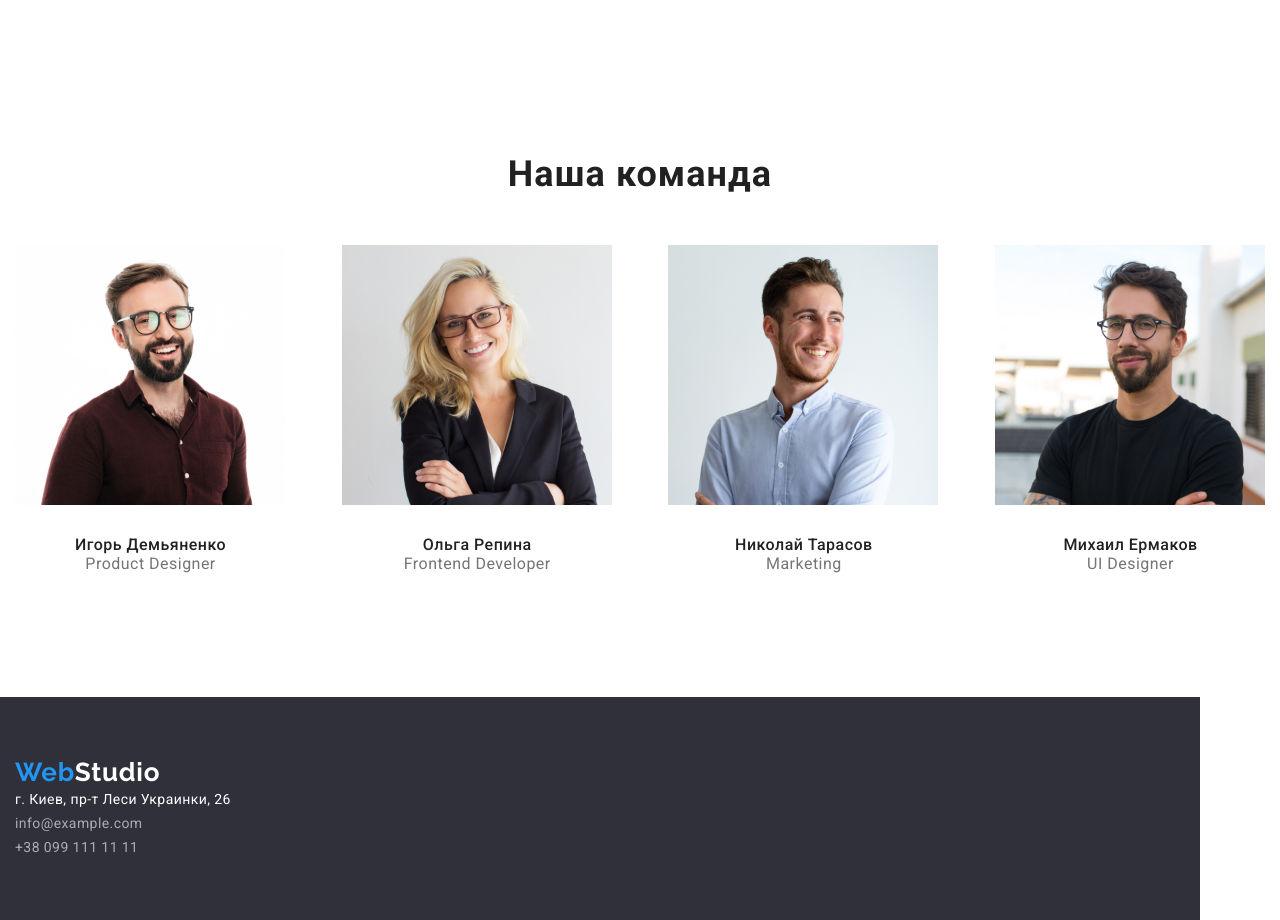
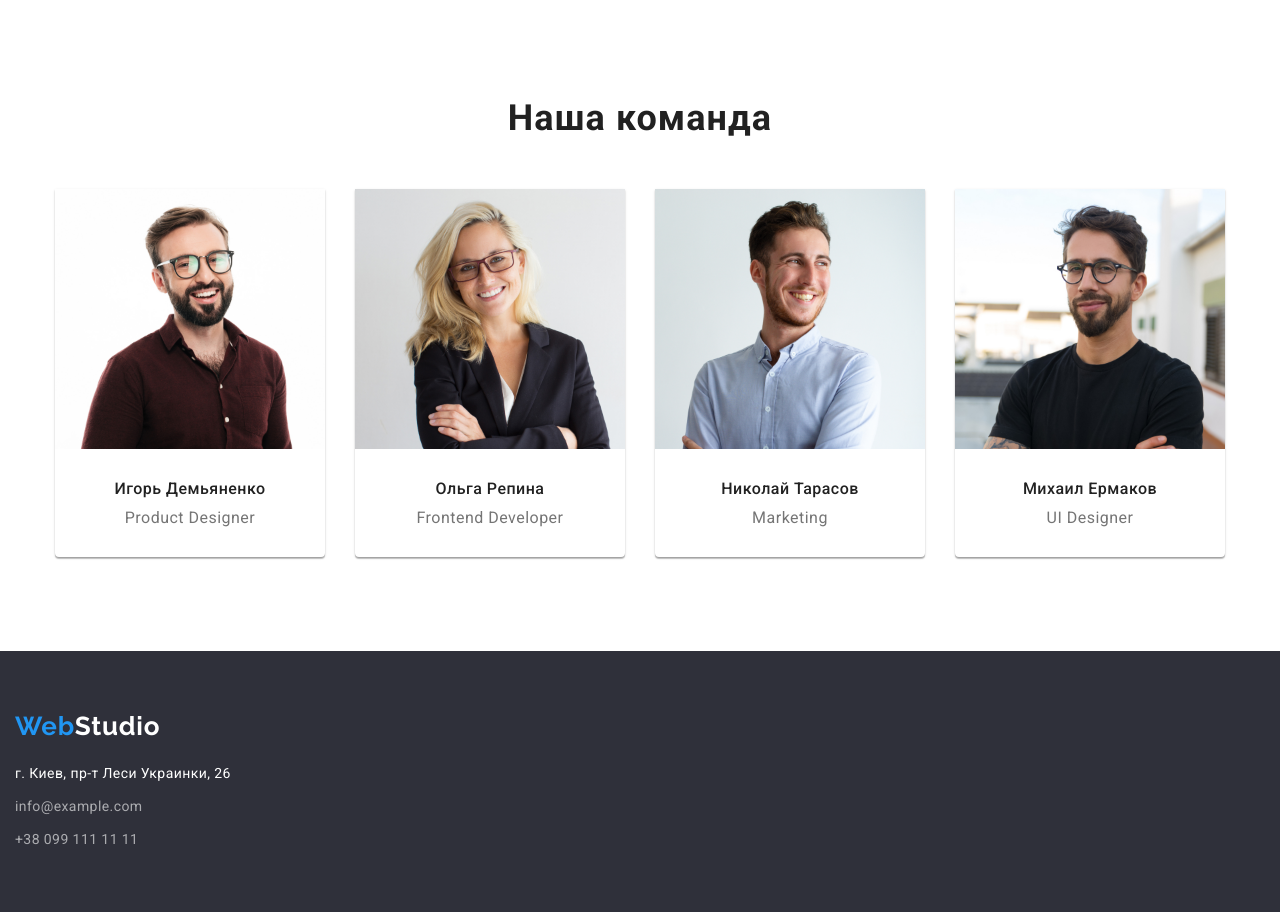
Before and after one commit to Arthur-Arska/goit-markup-hw-03, a plain HTML site: page index.html in a window 1280 px wide. Shown: the part 1043-1963 px from the top of the page. Drawn offline with nearby package versions, Linux system fonts and the light colour scheme.

Commit message:
внешние и внутренние отступы

```diff
--- a/css/styles.css
+++ b/css/styles.css
@@ -44,8 +44,8 @@ ul {
 }
 
 .section {
-  padding-top: 94px;
-  padding-bottom: 94px;
+  margin-top: 94px;
+  margin-bottom: 94px;
 }
 
 /* ========== HEADER ==========*/
@@ -55,7 +55,6 @@ ul {
   align-items: center;
   padding-top: 24px;
   padding-bottom: 25px;
-  background: #ccc;
 }
 
 .navigation {
@@ -86,7 +85,7 @@ ul {
 .container {
   display: flex;
   align-items: center;
-  width: 1170px;
+  width: 1200px;
   margin: 0 auto;
   padding-right: 15px;
   padding-left: 15px;
@@ -168,6 +167,7 @@ ul {
   letter-spacing: 0.06em;
   text-transform: uppercase;
   color: #ffffff;
+  margin-bottom: 30px;
 }
 
 .hero .main-button {
@@ -229,6 +229,7 @@ ul {
 .gallery-container {
   padding-right: 15px;
   padding-left: 15px;
+  padding-bottom: 94px;
 }
 
 .gallery-title {
@@ -271,7 +272,7 @@ ul {
 
 .team-list {
   display: flex;
-  justify-content: space-between;
+  justify-content: center;
 }
 
 .team-member {
@@ -282,6 +283,8 @@ ul {
   line-height: 1.188;
   letter-spacing: 0.03em;
   color: #212121;
+  padding-top: 30px;
+  margin-bottom: 10px;
 }
 
 .member-post {
@@ -292,13 +295,7 @@ ul {
   line-height: 1.188;
   letter-spacing: 0.03em;
   color: #757575;
-}
-
-.team-wrapper {
-  padding-top: 30px;
-  padding-right: 59px;
   padding-bottom: 30px;
-  padding-left: 60px;
 }
 
 .team-list-item:not(:last-child) {
@@ -306,7 +303,11 @@ ul {
 }
 
 .team-list-item {
-  padding-bottom: 94px;
+  margin-bottom: 94px;
+  background: #ffffff;
+  box-shadow: 0px 1px 3px rgba(0, 0, 0, 0.12), 0px 1px 1px rgba(0, 0, 0, 0.14),
+    0px 2px 1px rgba(0, 0, 0, 0.2);
+  border-radius: 0px 0px 4px 4px;
 }
 
 /* ========== FOOTER ==========*/
@@ -316,7 +317,6 @@ ul {
 }
 
 .footer-container {
-  width: 1200px;
   padding-left: 15px;
   padding-right: 15px;
   background: #2f303a;
@@ -331,6 +331,7 @@ ul {
   line-height: 1.192;
   letter-spacing: 0.03em;
   color: #2196f3;
+  margin-bottom: 20px;
 }
 
 .footer-address {
@@ -354,6 +355,15 @@ ul {
   line-height: 1.714;
   letter-spacing: 0.03em;
   color: rgba(255, 255, 255, 0.6);
+}
+
+.address-item {
+  margin-top: 20px;
+  margin-bottom: 9px;
+}
+
+.mail-item {
+  margin-bottom: 9px;
 }
 
 /* ========== PORTFOLIO ==========*/
--- a/index.html
+++ b/index.html
@@ -54,8 +54,9 @@
             </section>
         <!-- Features -->
         <section class="studio-features">
+            <div class="container">
                 <h2 hidden>Особенности студии</h2>
-            <div class="container">
+
                 <div class="features section">
                     <ul class="feature-list list">
                         <li class="feature-list-item">
@@ -79,7 +80,7 @@
             </div>
         </section>
         <!-- About pic -->
-        <section class="gallery-container section">
+        <section class="gallery-container">
             <h2 class="gallery-title">Чем мы занимаемся</h2>
             <div class="container">
                 <div class="gallery">
@@ -148,10 +149,10 @@
                         <a class="footer-address" href="https://goo.gl/maps/x4nBV2eikP3uwNPG8" target="_blank">г. Киев, пр-т
                             Леси Украинки, 26</a>
                     </li>
-                    <li class="address-item">
+                    <li class="mail-item">
                         <a class="footer-mail" href="mailto:info@example.com">info@example.com</a>
                     </li>
-                    <li class="address-item">
+                    <li class="tel-item">
                         <a class="footer-tel" href="tel:+380991111111">+38 099 111 11 11</a>
                     </li>
                 </ul>
```
Also changed, not shown: portfolio.html (+6 -6 lines). Lines whose indentation alone changed are shown as unchanged.
